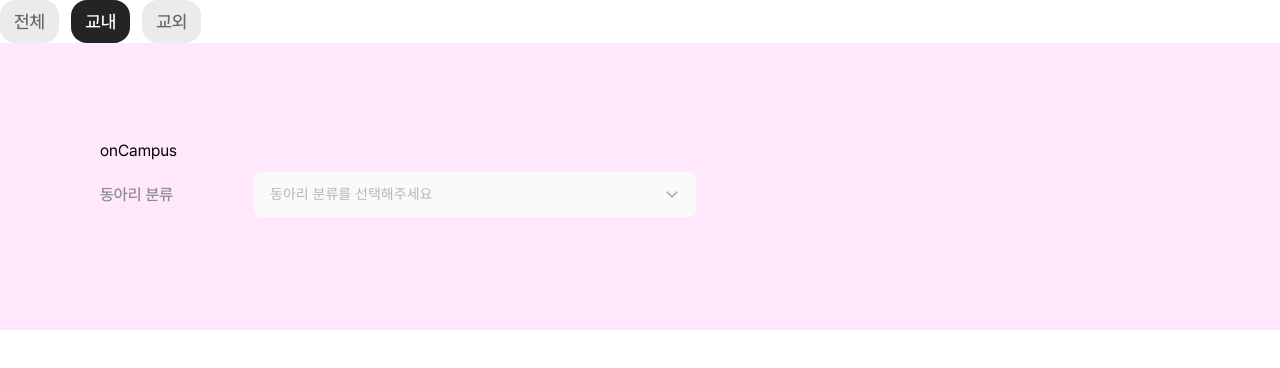
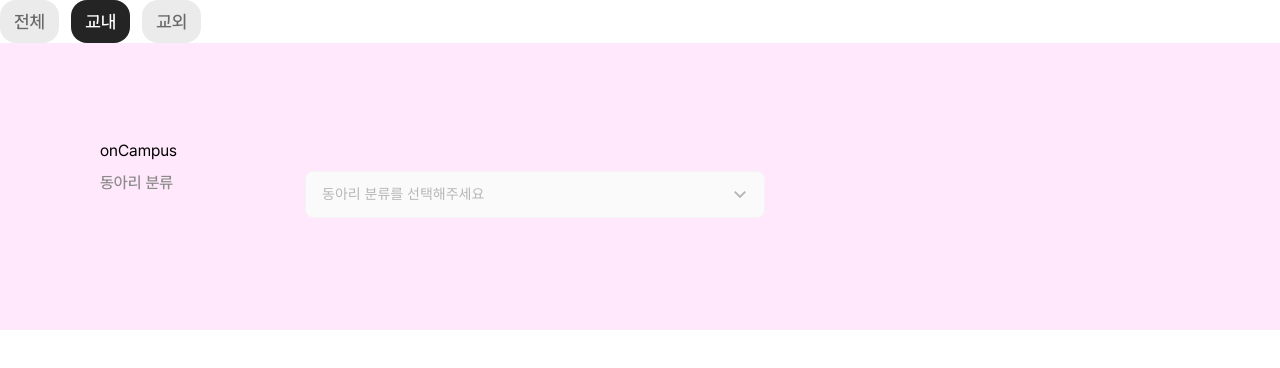
Before and after one commit to dong-ariari/frontend, a React (Vite) app: page /oncampus in a window 1280 px wide. Shown: the top 368 px of the page. Built offline with nearby package versions, Linux system fonts and the light colour scheme.

Commit message:
feat: add isEdit and callback function

```diff
--- a/src/components/select/select.jsx
+++ b/src/components/select/select.jsx
@@ -1,11 +1,15 @@
 import React, { useState } from "react";
 import * as S from "./select.styles";
 
-const Select = ({ title, placeholder, options }) => {
+const Select = ({ title, placeholder, options, isEdit, onValueChange }) => {
   const [value, setValue] = useState("");
 
   const handleChange = (e) => {
-    setValue(e.target.value);
+    const newValue = e.target.value;
+    setValue(newValue);
+    if (onValueChange) {
+      onValueChange(newValue);
+    }
   };
 
   return (
@@ -14,7 +18,8 @@ const Select = ({ title, placeholder, options }) => {
       <S.StyledSelect
         value={value}
         onChange={handleChange}
-        // defaultValue=""
+        disabled={!isEdit}
+        isEditable={isEdit}
       >
         <option value="" disabled hidden>
           {placeholder}
--- a/src/components/select/select.styles.js
+++ b/src/components/select/select.styles.js
@@ -3,28 +3,34 @@ import Vector from "../../assets/icons/vector.svg";
 
 export const SelectContainer = styled.div`
   display: flex;
-  gap: 5rem;
-  padding-top: 0.75rem;
-  padding-bottom: 0.75rem;
+  gap: 6.25rem;
+  padding: 0.75rem 0rem;
+  max-width: 41.563rem;
+  justify-content: space-between;
 `;
 
 export const Title = styled.p`
+  min-width: 6.25rem;
   color: ${(props) => props.theme.color.grey._500};
   ${(props) => props.theme.typo.fontSize._6};
   ${(props) => props.theme.typo.fontWeight._500};
-  align-self: center;
+  align-self: flex-start;
 `;
 
 export const StyledSelect = styled.select`
   -webkit-appearance: none;
   -moz-appearance: none;
   appearance: none;
-  background-color: ${(props) => props.theme.color.grey._0};
-  border-color: ${(props) => props.theme.color.grey._100};
+  background-color: ${(props) =>
+    props.isEditable ? props.theme.color.grey._0 : props.theme.color.grey._200};
+  border-color: ${(props) =>
+    props.isEditable
+      ? props.theme.color.grey._100
+      : props.theme.color.grey._200};
   border-width: 0.0625rem;
   border-style: solid;
   border-radius: 0.5rem;
-  width: 27.75rem;
+  width: 28.75rem;
   padding: 0.75rem 1rem;
   background-image: url(${Vector});
   background-repeat: no-repeat;
@@ -34,8 +40,24 @@ export const StyledSelect = styled.select`
   ${(props) => props.theme.typo.fontWeight._500};
   color: ${(props) => props.theme.color.grey._400};
 
+  &::placeholder {
+    color: ${(props) =>
+      props.isEditable
+        ? props.theme.color.grey._400
+        : props.theme.color.grey._500};
+  }
+
   &:focus {
-    border-color: ${(props) => props.theme.color.grey._300};
+    border-color: ${(props) =>
+      props.isEditable
+        ? props.theme.color.blue._400
+        : props.theme.color.grey._200};
     outline: none;
   }
+
+  &:disabled {
+    background-color: ${(props) => props.theme.color.grey._200};
+    color: ${(props) => props.theme.color.grey._600};
+    cursor: auto;
+  }
 `;
```
